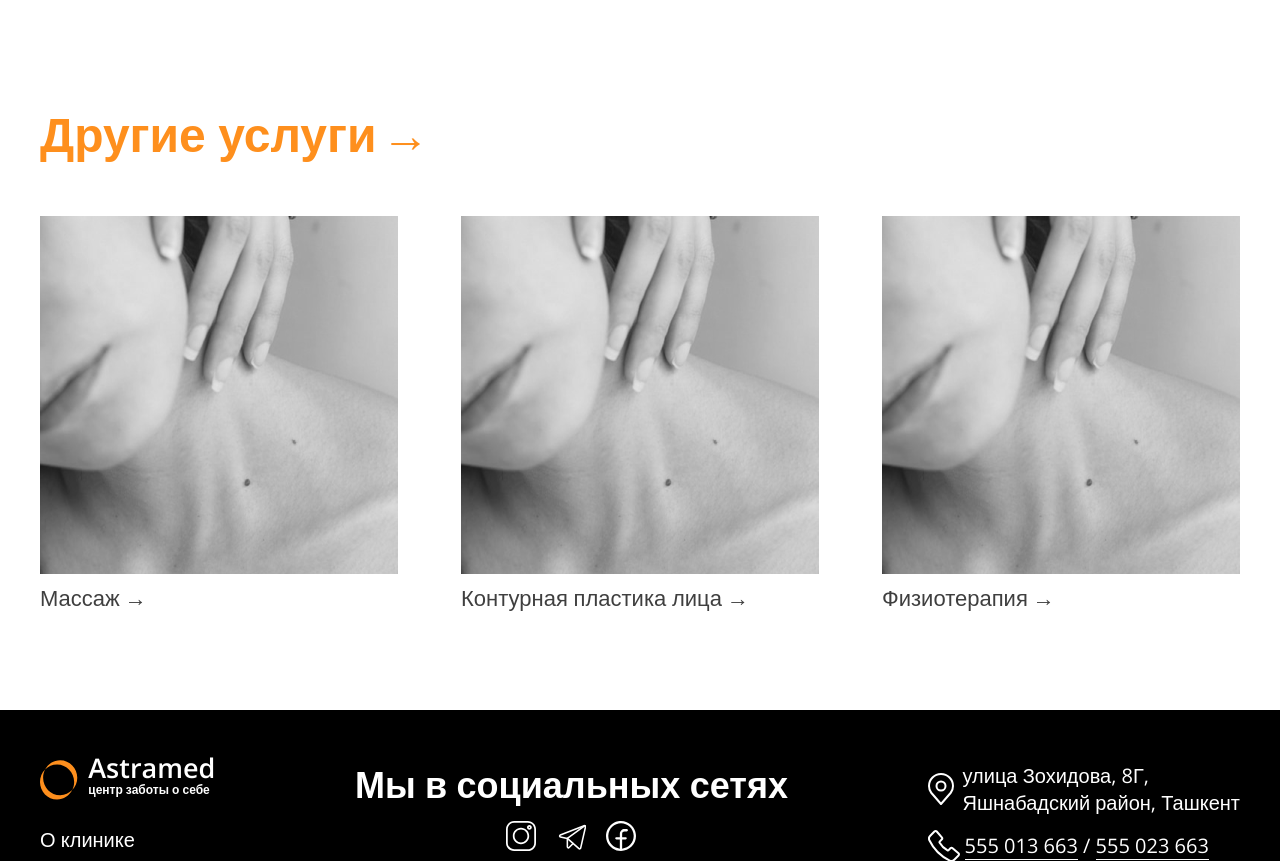
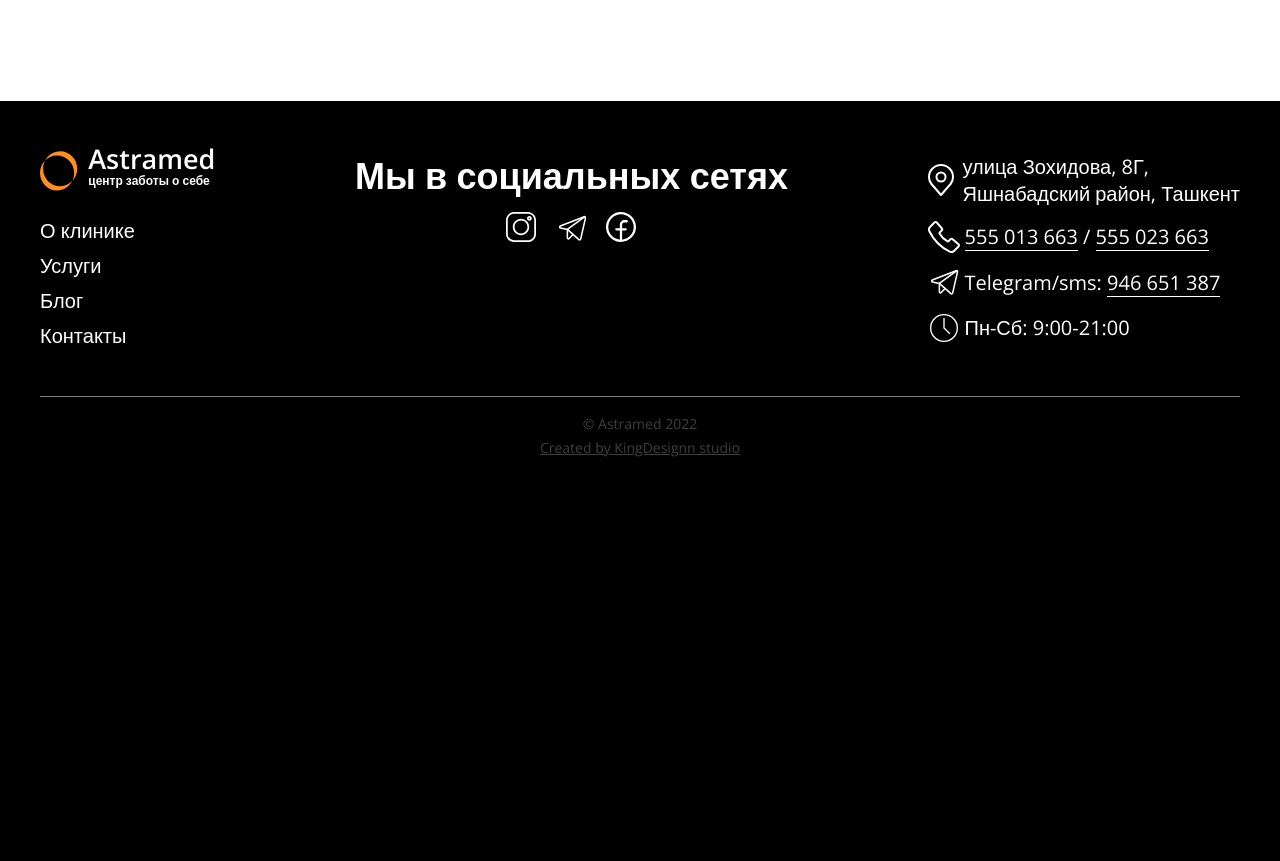
Before and after one commit to kingoker/Astramed_Django, a Django app: page /therapy/ in a window 1280 px wide. Shown: the part 2435-3296 px from the top of the page. After the commit the page ends 2892 px from the top, so only its background shows below. Run offline with Django 4.2, Linux system fonts and the light colour scheme; some libraries are stand-ins or nearby versions.

Commit message:
added ckeditor to services and links have done

```diff
--- a/astramedClinic/views.py
+++ b/astramedClinic/views.py
@@ -5,7 +5,7 @@ from astramedClinic.models import Services, Employee, Reviews, Blog
 
 def main(request):
     services = Services.objects.all()[:6]
-    blog = Blog.objects.all()[:3]
+    blog = Blog.objects.order_by("-pk")[:3]
 
     data = {
         'services': services,
@@ -15,7 +15,7 @@ def main(request):
 
 
 def about(request):
-    services = Services.objects.all()[:3]
+    services = Services.objects.order_by("-pk")[:3]
 
     data = {
         'services': services,
@@ -51,7 +51,7 @@ def member(request, employee_name):
 
 def post(request, blog_title):
     blogs = Blog.objects.filter(title=blog_title)
-    recomended_blogs = Blog.objects.all()[:3]
+    recomended_blogs = Blog.objects.order_by("-pk")[:3]
 
     data = {
         'blogs': blogs,
@@ -62,9 +62,10 @@ def post(request, blog_title):
 
 def procedure(request, pk):
     services = Services.objects.filter(id=pk)
-    print(services)
+    recomended_services = Services.objects.order_by("-pk")[:3]
     data = {
-        'services': services
+        'services': services,
+        'recomended_services': recomended_services,
     }
     return render(request, 'main/procedure.html', data)
 
@@ -75,8 +76,11 @@ def profile(request):
         lastname = request.POST.get('lastname')
         password = request.POST.get('password')
         phone = request.POST.get('phone')
-
-    return render(request, 'main/profile.html')
+    recomended_services = Services.objects.order_by("-pk")[:3]
+    data = {
+        'recomended_services': recomended_services,
+    }
+    return render(request, 'main/profile.html', data)
 
 
 def registration(request):
--- a/templates/main/about.html
+++ b/templates/main/about.html
@@ -71,7 +71,7 @@
             <div class="feedback__text animate__animated animate__fadeInLeft animate__slow wow">
                 <h2 class="feedback__title colorWhite">Что люди говорят о нас?</h2>
                 <p class="feedback__subtitle">Ваши отзывы помогут другим людям принять решение</p>
-                <a href="review.html" class="feedback__link link colorWhite">Оставить отзыв</a>
+                <a href="{% url 'review' %}" class="feedback__link link colorWhite">Оставить отзыв</a>
             </div>
             <div class="feedback__img animate__animated animate__fadeInRight animate__slow wow">
                 <img src="{% static 'img/feedback.png' %}" alt="Astramed feedback" class="img">
--- a/templates/main/therapy.html
+++ b/templates/main/therapy.html
@@ -60,31 +60,5 @@
         </div>
     </section>
 
-    <section class="blog blog-white marbot-100">
-        <div class="blog__container container review animate__animated animate__fadeInUp animate__slow wow">
-            <div class="AboutBlog__text">
-                <a href="{% url 'services' %}" class="blog__title link">Другие услуги</a>
-            </div>
-            <div class="blog__list">
-                <div class="blog__item">
-                    <a href="{% url 'procedure'  %}" class="service__img">
-                        <img src="{% static 'img/service/massage.png' %}" alt="service" class="img">
-                    </a>
-                    <a href="{% url 'procedure' %}"class="service__link link">Массаж</a>
-                </div>
-                <div class="blog__item">
-                    <a href="{% url 'procedure' %}" class="service__img">
-                        <img src="{% static 'img/service/massage.png' %}" alt="service" class="img">
-                    </a>
-                    <a href="{% url 'procedure' %}" class="service__link link">Контурная пластика лица</a>
-                </div>
-                <div class="blog__item">
-                    <a href="{% url 'therapy' %}" class="service__img">
-                        <img src="{% static 'img/service/massage.pn' %}g" alt="service" class="img">
-                    </a>
-                    <a href="{% url 'therapy' %}" class="service__link link">Физиотерапия</a>
-                </div>
-            </div>
-        </div>
-    </section>
+
 {% endblock %}
```
Also changed, not shown: astramedClinic/admin.py (+13 -1 lines), templates/main/procedure.html (+6 -15 lines), templates/main/profile.html (+5 -15 lines), templates/main/team.html (+9 -17 lines), db.sqlite3.
